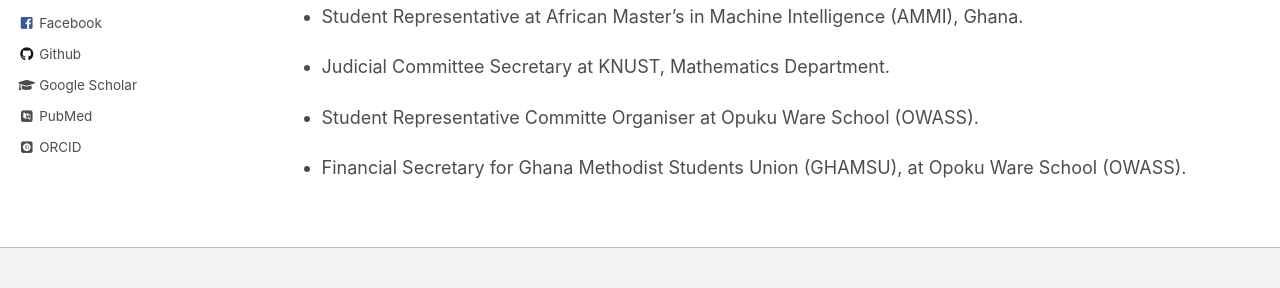
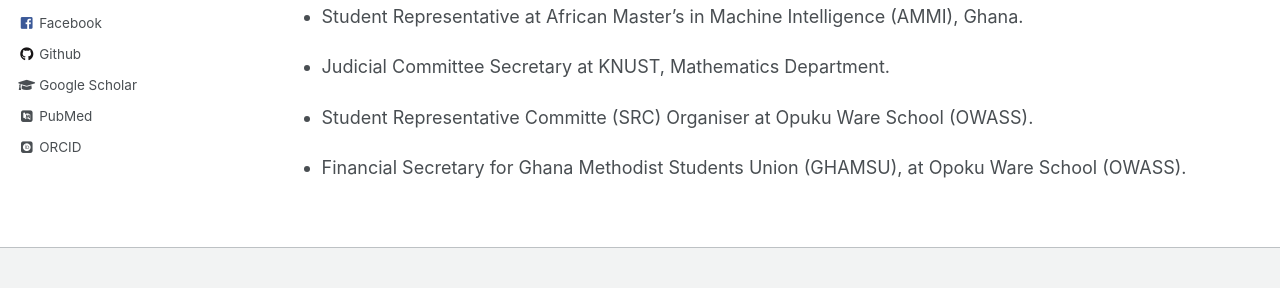
Before and after one commit to EmmanuelOwusu/EmmanuelOwusu.github.io, a Jekyll site: the page built from _pages/cv.md, in a window 1280 px wide and 900 px high, scrolled down 1885 px. Shown: the part 498-786 px from the top of the window. Built offline with Jekyll 4.4.1, drawn with Linux system fonts in a browser that asks for light colours; some web fonts are replaced.

Commit message:
Updated CV
Updated CV

```diff
--- a/_pages/cv.md
+++ b/_pages/cv.md
@@ -76,6 +76,6 @@ Service and leadership
 
 * Judicial Committee Secretary at KNUST, Mathematics Department.
 
-* Student Representative Committe Organiser at Opuku Ware School (OWASS).
+* Student Representative Committe (SRC) Organiser at Opuku Ware School (OWASS).
 
 * Financial Secretary for Ghana Methodist Students Union (GHAMSU), at Opoku Ware School (OWASS).
```
